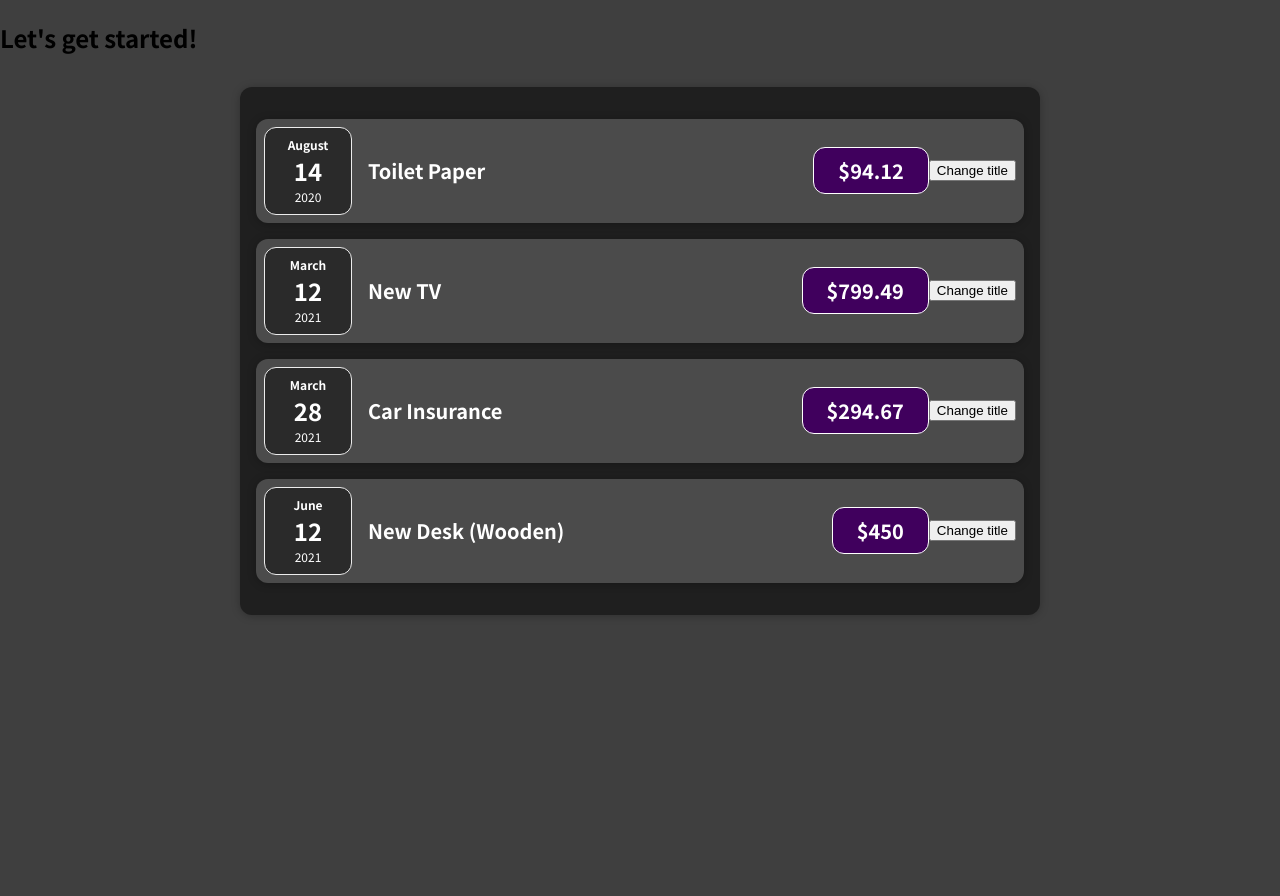
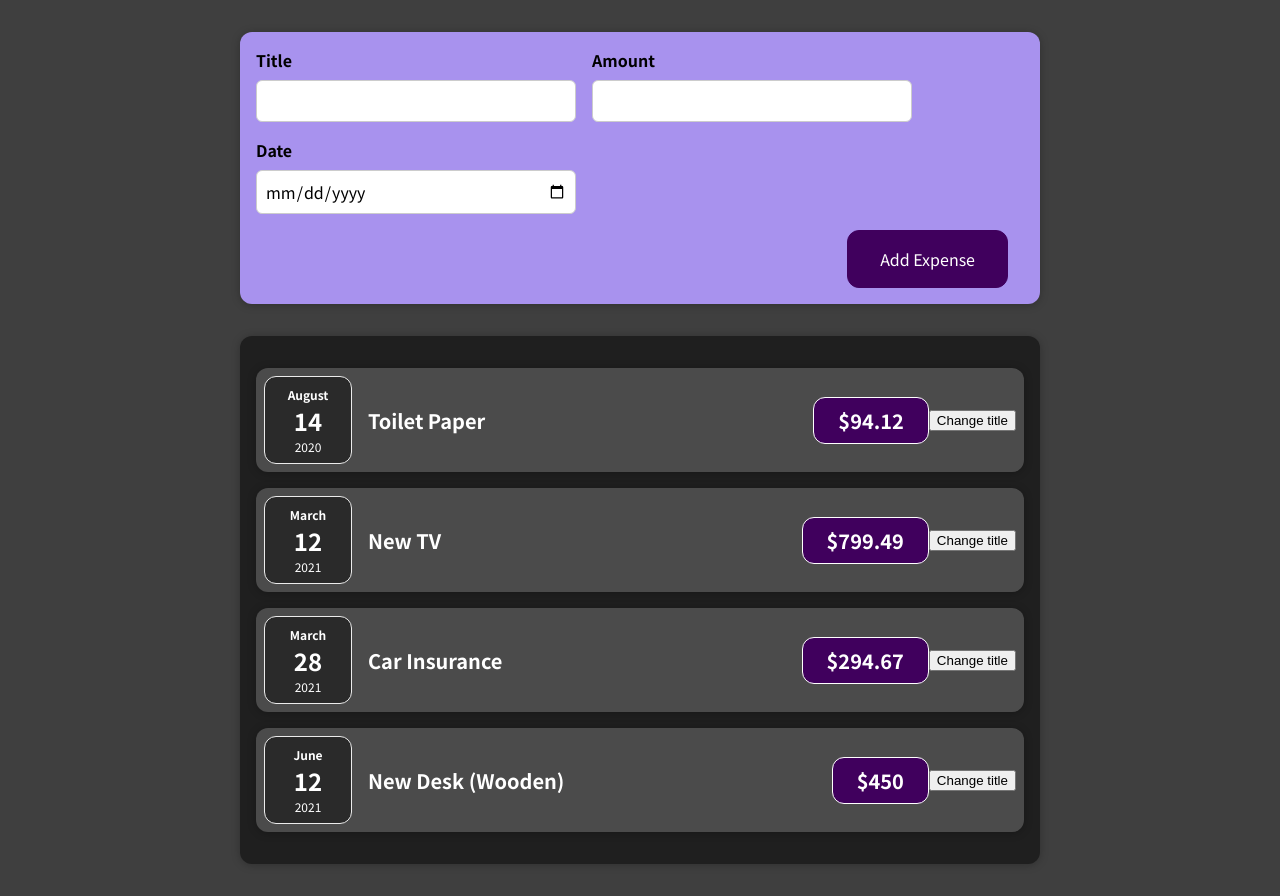
Before and after one commit to Ozzorany/react-tutorial, a React (Create React App) app: page / in a window 1280 px wide. Before the commit the page ends 800 px from the top, so only its background shows below. Built offline with nearby package versions, Linux system fonts and the light colour scheme.

Commit message:
add expense form

```diff
--- a/src/App.js
+++ b/src/App.js
@@ -1,4 +1,5 @@
 import Expenses from "./comonents/Expenses/Expenses";
+import NewExpense from "./comonents/NewExpense/NewExpense";
 
 function App() {
     const expenses = [
@@ -25,7 +26,7 @@
 
     return (
         <div>
-            <h2>Let's get started!</h2>
+            <NewExpense/>
             <Expenses items={expenses}></Expenses>
         </div>
     );
--- /dev/null
+++ b/src/comonents/NewExpense/ExpenseForm.css
@@ -0,0 +1,26 @@
+.new-expense__controls {
+    display: flex;
+    flex-wrap: wrap;
+    gap: 1rem;
+    margin-bottom: 1rem;
+    text-align: left;
+}
+
+.new-expense__control label {
+    font-weight: bold;
+    margin-bottom: 0.5rem;
+    display: block;
+}
+
+.new-expense__control input {
+    font: inherit;
+    padding: 0.5rem;
+    border-radius: 6px;
+    border: 1px solid #ccc;
+    width: 20rem;
+    max-width: 100%;
+}
+
+.new-expense__actions {
+    text-align: right;
+}
--- /dev/null
+++ b/src/comonents/NewExpense/ExpenseForm.js
@@ -0,0 +1,26 @@
+import './ExpenseForm.css';
+
+const ExpenseForm = () => {
+    return (<form action="">
+            <div className={"new-expense__controls"}>
+                <div className={"new-expense__control"}>
+                    <label>Title</label>
+                    <input type="text"/>
+                </div>
+                <div className={"new-expense__control"}>
+                    <label>Amount</label>
+                    <input type="number" min={"0.01"} step={"0.01"}/>
+                </div>
+                <div className={"new-expense__control"}>
+                    <label>Date</label>
+                    <input type="date" min={"2019-01-01"} max={"2022-12-31"}/>
+                </div>
+            </div>
+            <div className={"new-expense__actions"}>
+                <button type={"submit"}>Add Expense</button>
+            </div>
+        </form>
+    );
+};
+
+export default ExpenseForm;
--- /dev/null
+++ b/src/comonents/NewExpense/NewExpense.css
@@ -0,0 +1,38 @@
+.new-expense {
+    background-color: #a892ee;
+    padding: 1rem;
+    margin: 2rem auto;
+    width: 50rem;
+    max-width: 95%;
+    border-radius: 12px;
+    text-align: center;
+    box-shadow: 0 1px 8px rgba(0, 0, 0, 0.25);
+}
+
+.new-expense button {
+    font: inherit;
+    cursor: pointer;
+    padding: 1rem 2rem;
+    border: 1px solid #40005d;
+    background-color: #40005d;
+    color: white;
+    border-radius: 12px;
+    margin-right: 1rem;
+}
+
+.new-expense button:hover,
+.new-expense button:active {
+    background-color: #510674;
+    border-color: #510674;
+}
+
+.new-expense button.alternative {
+    color: #220131;
+    border-color: transparent;
+    background-color: transparent;
+}
+
+.new-expense button.alternative:hover,
+.new-expense button.alternative:active {
+    background-color: #ddb3f8;
+}
--- /dev/null
+++ b/src/comonents/NewExpense/NewExpense.js
@@ -0,0 +1,12 @@
+import './NewExpense.css';
+import ExpenseForm from "./ExpenseForm";
+
+const NewExpense = () => {
+    return (
+        <div className={"new-expense"}>
+            <ExpenseForm/>
+        </div>
+    );
+};
+
+export default NewExpense;
```
